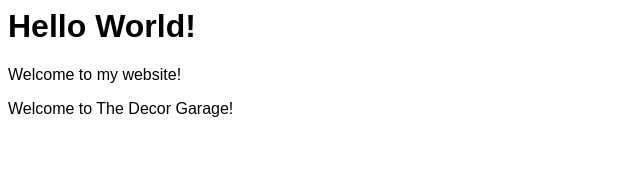
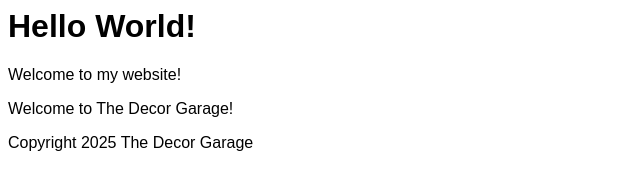
Before and after one commit to decorgaragevaayu-collab/thedecorgarage_trial1, a plain HTML site: page index.html in a window 1280 px wide. Shown: the whole page, without its empty margins (0-640 px from the left). Drawn offline with Linux system fonts and the light colour scheme.

Commit message:
Add footer to homepage

```diff
--- a/index.html
+++ b/index.html
@@ -2,3 +2,4 @@
 <p>Welcome to my website!</p>
 <p>Welcome to The Decor Garage!</p>
 <link rel="stylesheet" href="style.css">
+<footer> Copyright 2025 The Decor Garage </footer>
```
